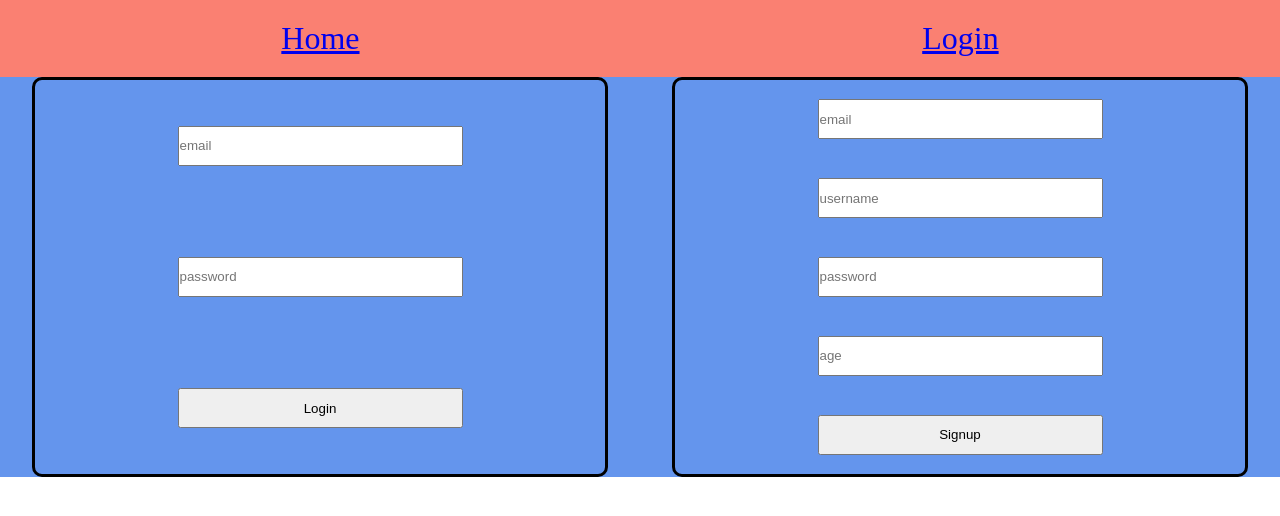
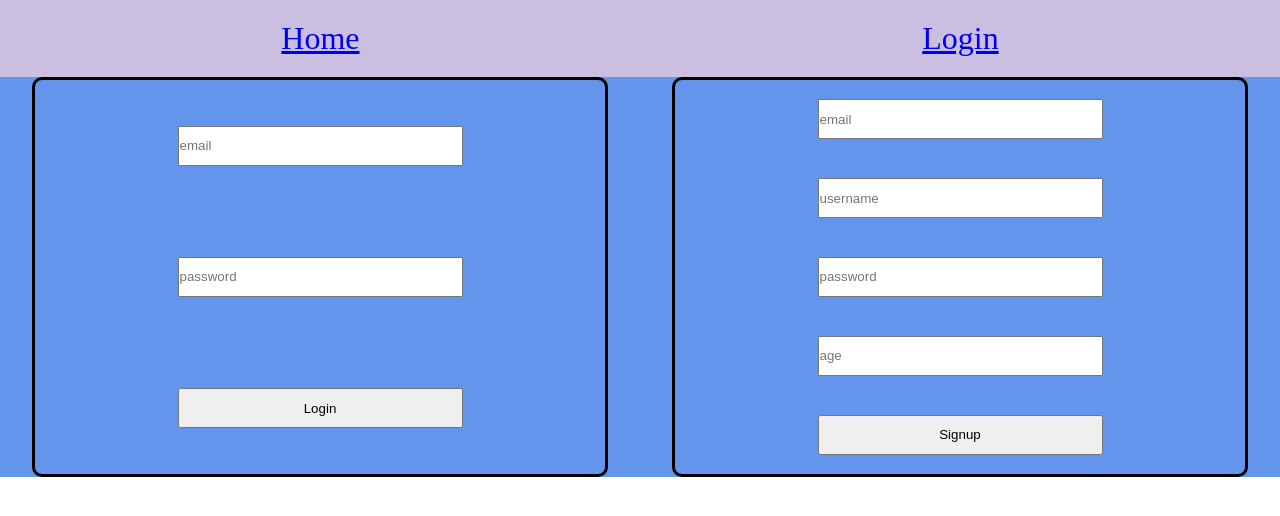
Before and after one commit to kraigmansfield/808-s-and-heartbreaks, a React (Create React App) app: page /login in a window 1280 px wide. Shown: the top 516 px of the page. Built offline with nearby package versions, Linux system fonts and the light colour scheme; no server answers.

Commit message:
testing deplohyment

```diff
--- a/src/components/Navbar/style.css
+++ b/src/components/Navbar/style.css
@@ -1,6 +1,6 @@
 .Navbar {
     display: flex;
-    background-color: salmon;
+    background-color: rgba(145, 121, 193, 0.476);
     justify-content: space-around;
 
 }
```
